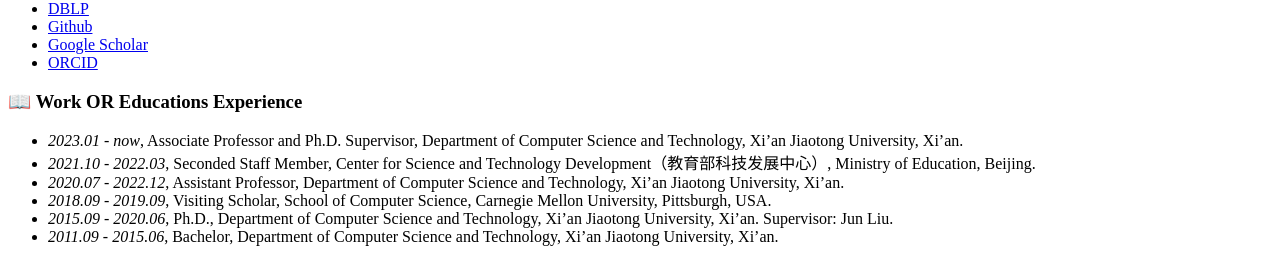
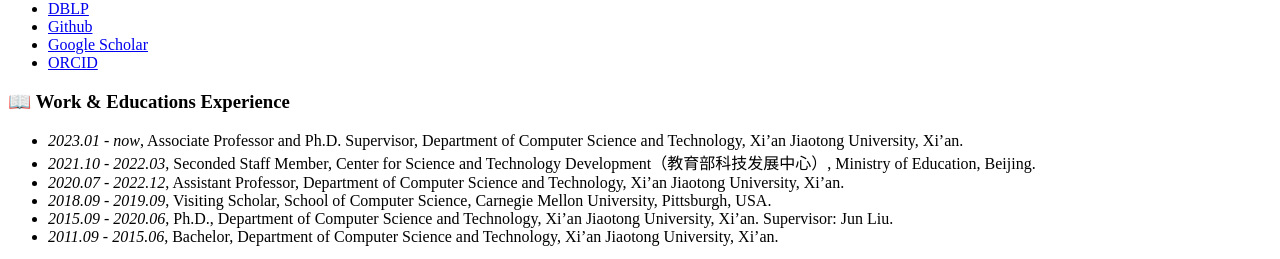
Before and after one commit to zhang-lingling/zhang-lingling.github.io, a Jekyll site: the page built from _pages/includes/educations.md, in a window 1280 px wide. Shown: the part 640-899 px from the top of the page. Built offline with Jekyll 4.4.1, drawn with Linux system fonts in a browser that asks for light colours; our own code applies the rules of GitHub Pages for plain Markdown files.

```diff
--- a/_pages/includes/educations.md
+++ b/_pages/includes/educations.md
@@ -1,4 +1,4 @@
-# 📖 Work OR Educations Experience
+# 📖 Work & Educations Experience
 - *2023.01 - now*, Associate Professor and Ph.D. Supervisor, Department of Computer Science and Technology, Xi’an Jiaotong University, Xi’an.
 - *2021.10 - 2022.03*, Seconded Staff Member, Center for Science and Technology Development（教育部科技发展中心）, Ministry of Education, Beijing.
 - *2020.07 - 2022.12*, Assistant Professor, Department of Computer Science and Technology, Xi’an Jiaotong University, Xi’an.
```
